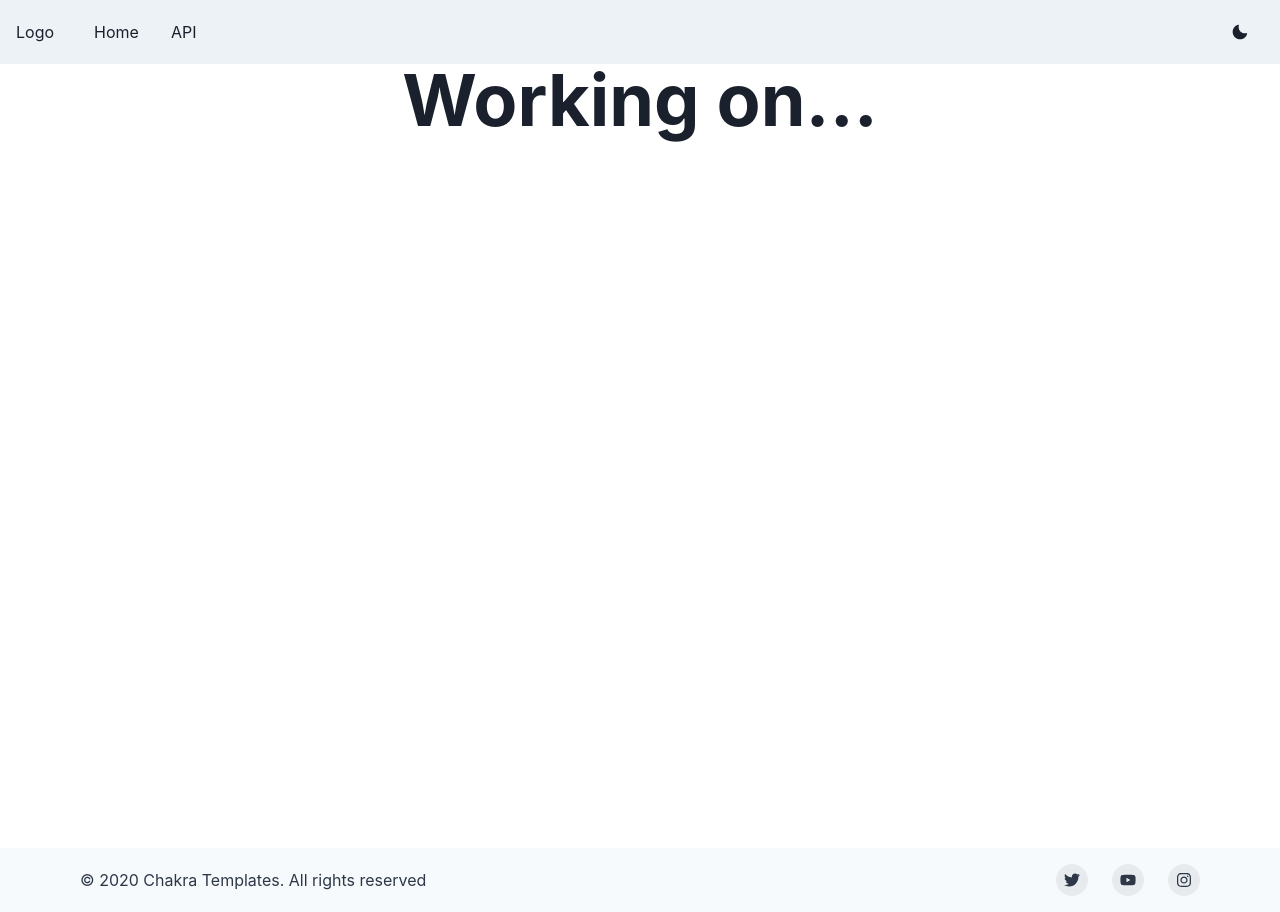
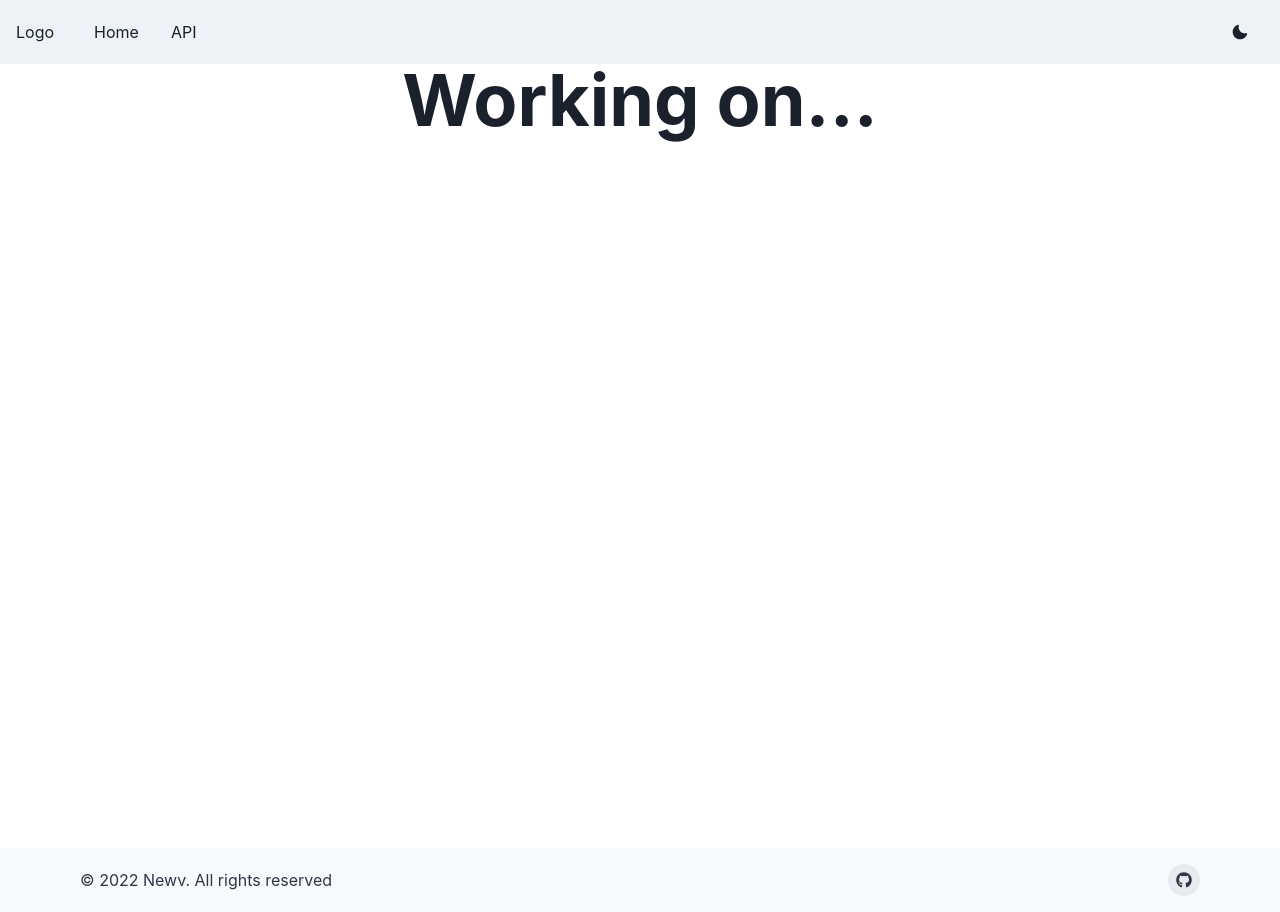
Before and after one commit to bleusoir/newv-ui, a Next.js app: page / in a window 1280 px wide. Built offline with nearby package versions, Linux system fonts and the light colour scheme.

Commit message:
updated footer context.

```diff
--- a/components/Footer.tsx
+++ b/components/Footer.tsx
@@ -1,5 +1,5 @@
 import React, { Box, chakra, Container, Stack, Text, useColorModeValue, VisuallyHidden } from '@chakra-ui/react';
-import { FaInstagram, FaTwitter, FaYoutube } from 'react-icons/fa';
+import { FaGithub } from 'react-icons/fa';
 import { ReactNode } from 'react';
 
 function SocialButton({
@@ -20,6 +20,7 @@ function SocialButton({
       cursor='pointer'
       as='a'
       href={href}
+      target='_blank'
       display='inline-flex'
       alignItems='center'
       justifyContent='center'
@@ -46,16 +47,10 @@ export default function Footer() {
         spacing={4}
         justify={{ base: 'center', md: 'space-between' }}
         align={{ base: 'center', md: 'center' }}>
-        <Text>© 2020 Chakra Templates. All rights reserved</Text>
+        <Text>© 2022 Newv. All rights reserved</Text>
         <Stack direction='row' spacing={6}>
-          <SocialButton label='Twitter' href='#'>
-            <FaTwitter />
-          </SocialButton>
-          <SocialButton label='YouTube' href='#'>
-            <FaYoutube />
-          </SocialButton>
-          <SocialButton label='Instagram' href='#'>
-            <FaInstagram />
+          <SocialButton label='Github' href='https://github.com/bleusoir/newv-ui'>
+            <FaGithub />
           </SocialButton>
         </Stack>
       </Container>
```
